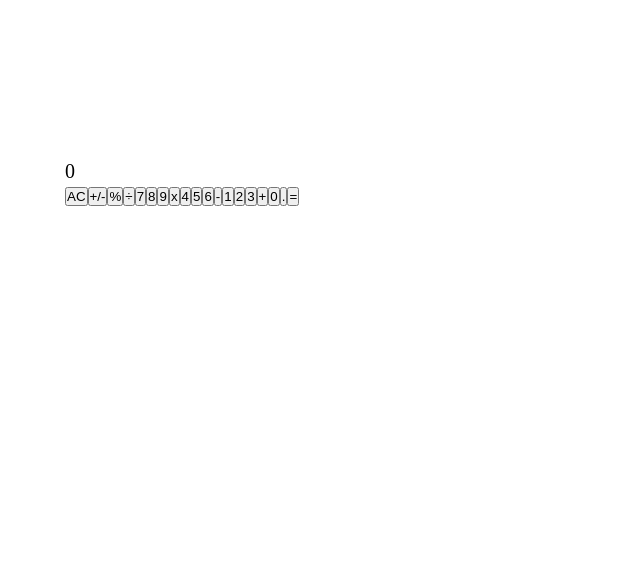
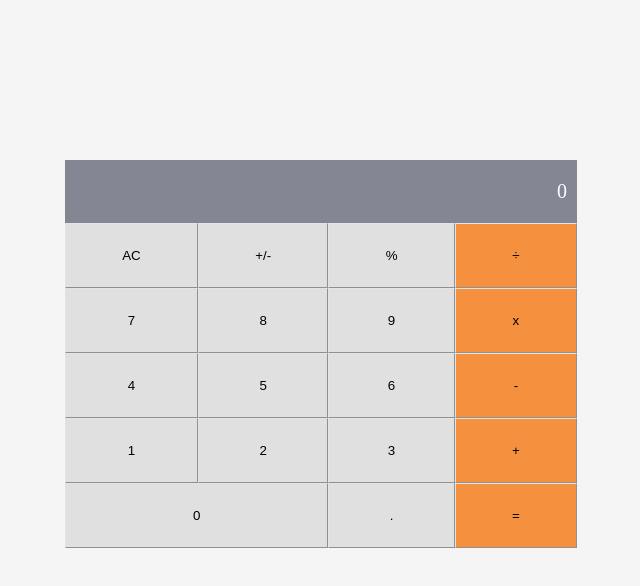
Before and after one commit to Kossi-stack/Math-Magicians, a React (Create React App) app: page / in a window 1280 px wide. Shown: the top 586 px of the page, without its empty margins (319-959 px from the left). Built offline with nearby package versions, Linux system fonts and the light colour scheme.

Commit message:
Add demo link

```diff
--- a/src/components/calculator.css
+++ b/src/components/calculator.css
@@ -0,0 +1,40 @@
+* {
+  margin: 0;
+  padding: 0;
+  font-weight: 500;
+  background: #f5f5f5;
+}
+
+.result {
+  background-color: #858694;
+  padding: 20px 10px;
+  text-align: right;
+  color: white;
+}
+
+.calculator {
+  display: -ms-grid;
+  display: grid;
+  grid-template-columns: auto auto auto auto;
+  -ms-grid-template-columns: auto auto auto auto;
+}
+
+button {
+  border-width: 1px;
+  border-color: #e4e4e4;
+  padding: 1.5rem;
+}
+
+.grayButton {
+  background-color: #e0e0e0;
+}
+
+.orangeButton {
+  background-color: #f5913e;
+}
+
+.grayButton-0 {
+  grid-column: 1/3;
+  -ms-grid-column: 1/3;
+  background-color: #e0e0e0;
+}
```
Also changed, not shown: src/index.css (line endings or trailing spaces), 1 other file (tests, documents, lock files or other folders).
